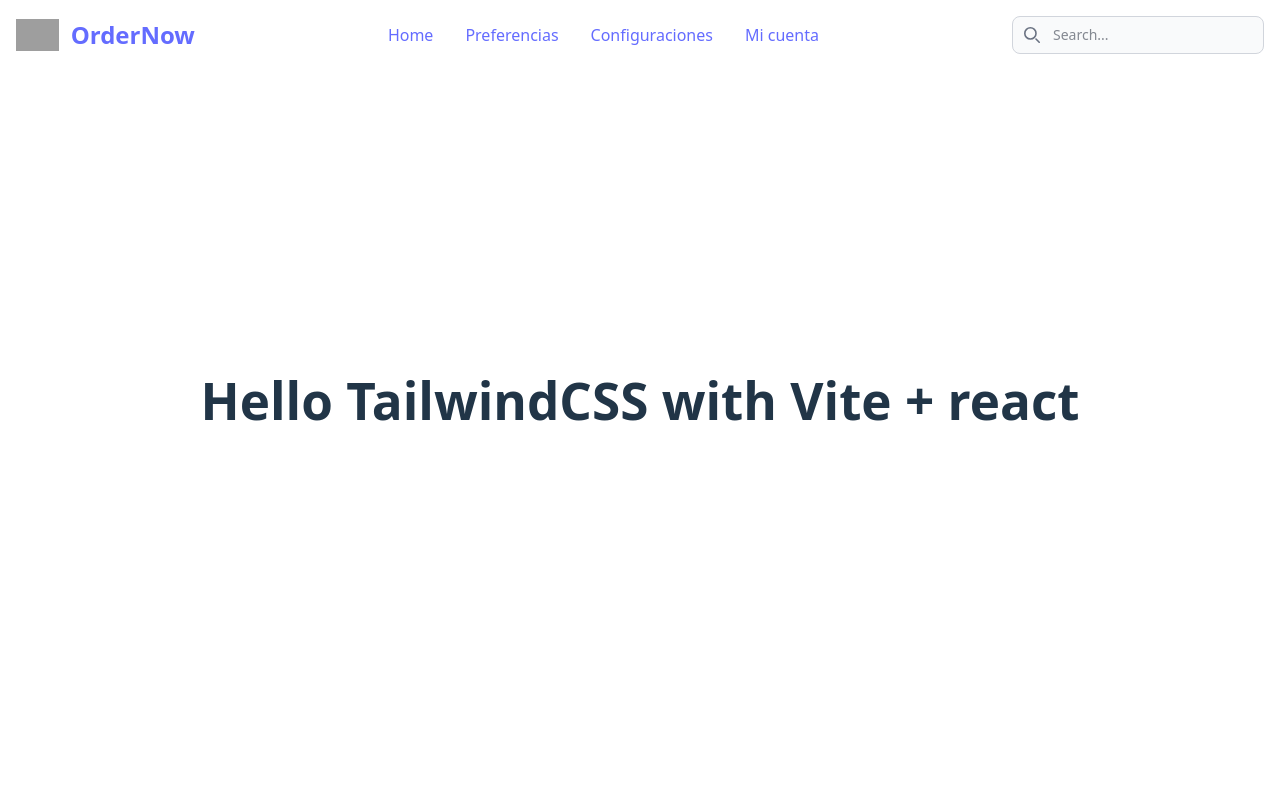
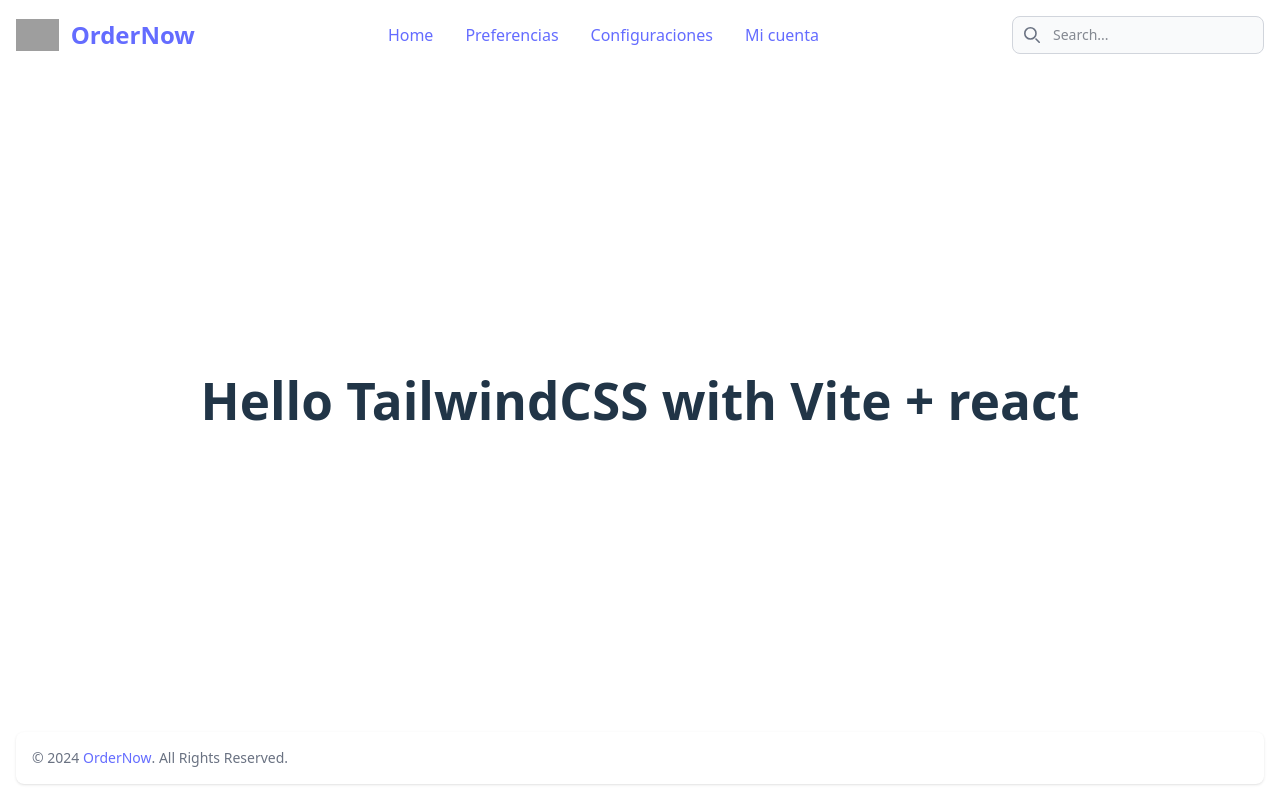
Before and after one commit to ucb-scz-dims/SIS-213-ON, a React (Vite) app in the folder OrderNow-React/: page / in a window 1280 px wide. Built offline with nearby package versions, Linux system fonts and the light colour scheme; grey boxes are pictures that could not be loaded.

Commit message:
Uso de patrón de diseño Layout
Además de ello, corrección de ciertos errores además del mostrado por el ing. Raiden

```diff
--- /dev/null
+++ b/OrderNow-React/src/components/atoms/Button.jsx
@@ -0,0 +1,14 @@
+import React from 'react';
+
+const Button = ({ text = 'Button', onClick }) => {
+  return (
+    <button
+      onClick={onClick}
+      className="bg-blue-500 hover:bg-blue-700 text-white font-bold py-2 px-4 rounded-full"
+    >
+      {text}
+    </button>
+  );
+};
+
+export default Button;
--- /dev/null
+++ b/OrderNow-React/src/components/layout/Footer.jsx
@@ -0,0 +1,15 @@
+import React from 'react';
+
+function Footer() {
+  return (
+    <footer className="bg-white rounded-lg shadow-sm m-4 dark:bg-gray-800 fixed bottom-0 left-0 right-0">
+      <div className="w-full mx-auto max-w-screen-xl p-4 md:flex md:items-center md:justify-between">
+        <span className="text-sm text-gray-500 sm:text-center dark:text-gray-400">
+          © 2024 <a href="/" className="hover:underline">OrderNow</a>. All Rights Reserved.
+        </span>
+      </div>
+    </footer>
+  );
+}
+
+export default Footer;
--- a/OrderNow-React/src/components/nav-bar/NavBar.jsx
+++ b/OrderNow-React/src/components/layout/NavBar.jsx
@@ -20,7 +20,7 @@ const NavBar = () => {
             onClick={toggleSearchMenu}
             aria-controls="navbar-search"
             aria-expanded={isSearchMenuOpen}
-            className="md:hidden text-gray-500 dark:text-gray-400 hover:bg-gray-100 dark:hover:bg-gray-700 focus:outline-none focus:ring-4 focus:ring-gray-200 dark:focus:ring-gray-700 rounded-lg text-sm p-2.5 mr-1"
+            className={`md:hidden text-gray-500 dark:text-gray-400 hover:bg-gray-100 dark:hover:bg-gray-700 focus:outline-none focus:ring-4 focus:ring-gray-200 dark:focus:ring-gray-700 rounded-lg text-sm p-2.5 mr-1 ${isSearchMenuOpen ? 'hidden' : 'block'}`}
           >
             <svg className="w-5 h-5" aria-hidden="true" xmlns="http://www.w3.org/2000/svg" fill="none" viewBox="0 0 20 20">
               <path stroke="currentColor" strokeLinecap="round" strokeLinejoin="round" strokeWidth="2" d="m19 19-4-4m0-7A7 7 0 1 1 1 8a7 7 0 0 1 14 0Z"/>
--- a/OrderNow-React/src/pages/Home.jsx
+++ b/OrderNow-React/src/pages/Home.jsx
@@ -1,10 +1,12 @@
-import NavBar from '../components/nav-bar/NavBar'
+import React from 'react'
+import Layout from './Layout'
 
 function Home() {
   return (
     <>
-      <NavBar />
-      <h1 class="text-x1 font-bold">Hello TailwindCSS with Vite + react</h1>
+      <Layout>
+      <h1 className="text-x1 font-bold">Hello TailwindCSS with Vite + react</h1>
+      </Layout>
     </>
   )
 }
--- /dev/null
+++ b/OrderNow-React/src/pages/Layout.jsx
@@ -0,0 +1,15 @@
+import React from 'react';
+import NavBar from '../components/layout/NavBar';
+import Footer from '../components/layout/Footer';
+
+const Layout = ({ children }) => {
+  return (
+    <>
+      <NavBar />
+      {children}
+      <Footer />
+    </>
+  );
+}
+
+export default Layout;
```
